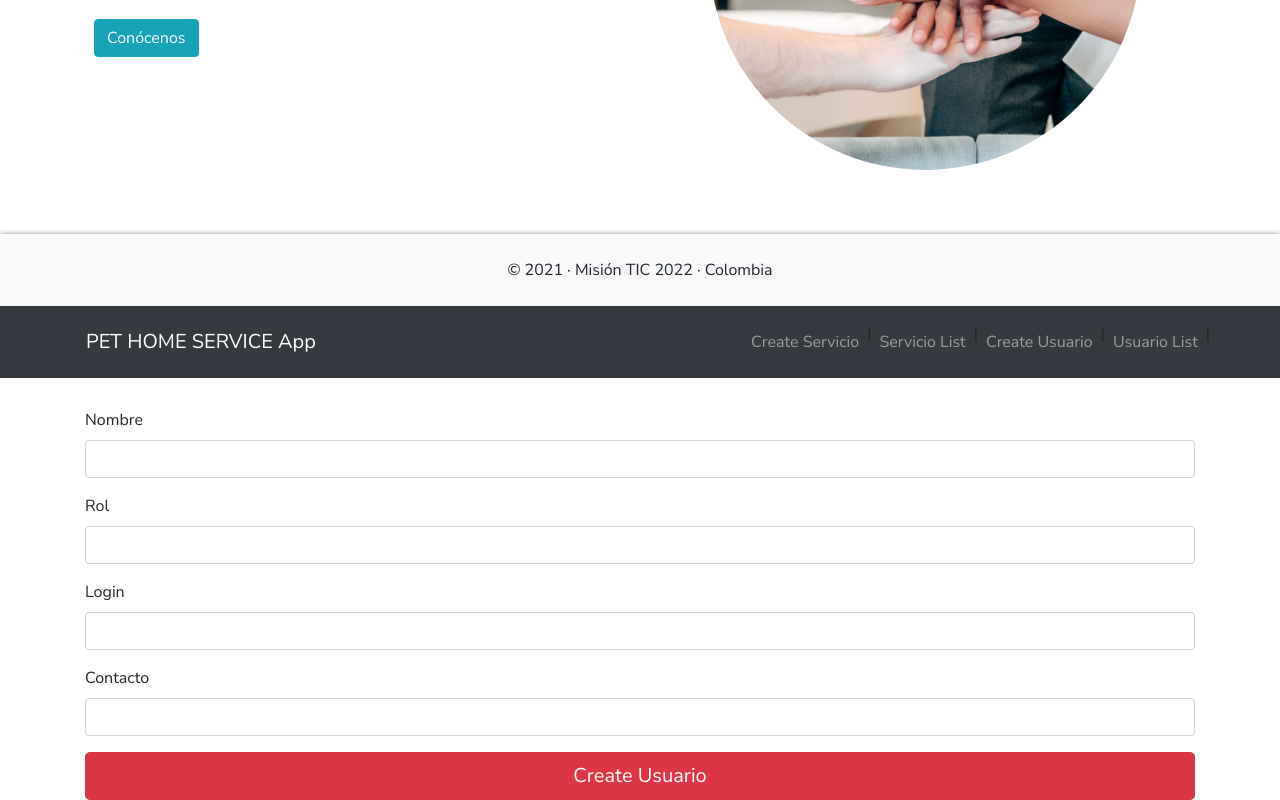
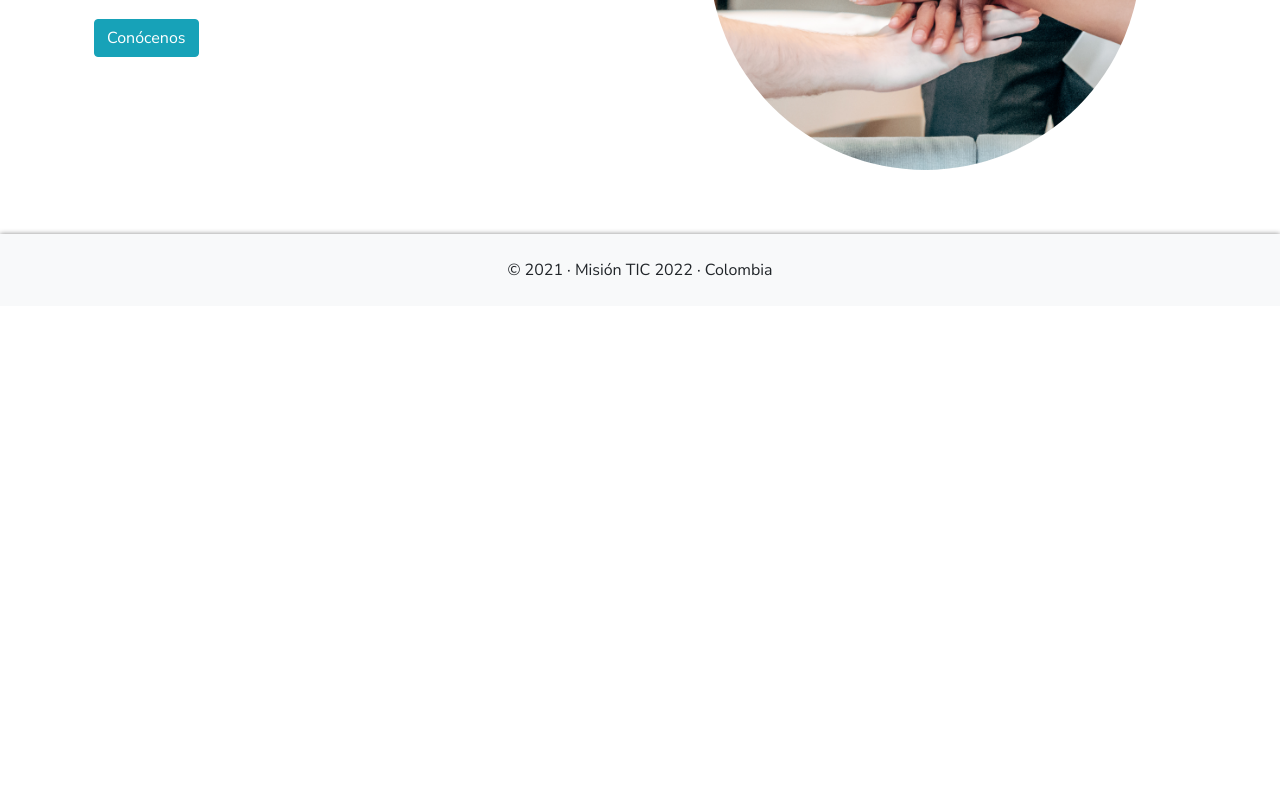
Before and after one commit to AnteDC/Proyecto-Ciclo4, a React (Create React App) app: page / in a window 1280 px wide. Shown: the part 1514-2314 px from the top of the page. After the commit the page ends 1820 px from the top, so only its background shows below. Built offline with nearby package versions, Linux system fonts and the light colour scheme.

Commit message:
Se corrigen className, se organizan rutas, se integran navbar y footer dentro de las paginas y se crea pagina para visualizar servicios

```diff
--- a/src/App.js
+++ b/src/App.js
@@ -1,105 +1,41 @@
 import React from "react";
-import Nav from "react-bootstrap/Nav";
-import Navbar from "react-bootstrap/Navbar";
-import Container from "react-bootstrap/Container";
-import Row from "react-bootstrap/Row";
-import Col from "react-bootstrap/Col";
 import "bootstrap/dist/css/bootstrap.css";
 import "./App.css";
 import "./estilos_victor.css";
-import NavbarUser from "./components/NavbarUser";
 import Portada from "./pages/usuario/portada";
-import FooterUser from "./components/FooterUser";
+import Servicios from "./pages/usuario/servicios";
 
-import { BrowserRouter as Router, Switch, Route, Link } from "react-router-dom";
+import { BrowserRouter as Router, Switch, Route } from "react-router-dom";
 
 import CreateUsuario from "./components/create-usuario.component";
 import EditUsuario from "./components/edit-usuario.component";
 import UsuarioList from "./components/usuario-list.component";
-
 
 import CreateServicio from "./components/create-servicio.component";
 import EditServicio from "./components/edit-servicio.component";
 import ServicioList from "./components/servicio-list.component";
 
 function App() {
-  return (<Router>
+  return (
+    <Router>
       <div className="App">
-      <NavbarUser />
+        <Switch>
+          <Route exact path="/">
             <Portada />
-      <FooterUser />
-
-      <header className="App-header">
-        <Navbar bg="dark" variant="dark">
-          <Container>
-
-            <Navbar.Brand>
-              <Link to={"/create-usuario"} className="nav-link">
-                PET HOME SERVICE App
-              </Link>
-            </Navbar.Brand>
-
-
-            <Nav className="justify-content-end">
-              <Nav>
-                <Link to={"/create-servicio"} className="nav-link">
-                  Create Servicio
-                </Link>
-              </Nav>  |
-
-              <Nav>
-                <Link to={"/servicio-list"} className="nav-link">
-                  Servicio List
-                </Link>  |
-              </Nav>
-
-              <Nav>
-                <Link to={"/create-usuario"} className="nav-link">
-                  Create Usuario
-                </Link>
-              </Nav>  |
-
-              {/* <Nav>
-                <Link to={"/edit-usuario/:id"} className="nav-link">
-                  Edit Usuario
-                </Link>
-              </Nav> */}
-
-              <Nav>
-                <Link to={"/usuario-list"} className="nav-link">
-                  Usuario List
-                </Link>  |
-              </Nav>
-            </Nav>
-
-          </Container>
-        </Navbar>
-      </header>
-
-      <Container>
-        <Row>
-          <Col md={12}>
-            <div className="wrapper">
-              <Switch>
-                <Route exact path='/' component={CreateUsuario} />
+          </Route>
+          <Route path="/servicios">
+            <Servicios />
+          </Route>
           <Route path="/create-usuario" component={CreateUsuario} />
           <Route path="/edit-usuario/:id" component={EditUsuario} />
           <Route path="/usuario-list" component={UsuarioList} />
-
-
-                <Route exact path='/' component={CreateServicio} />
           <Route path="/create-servicio" component={CreateServicio} />
           <Route path="/edit-servicio/:id" component={EditServicio} />
           <Route path="/servicio-list" component={ServicioList} />
-
         </Switch>
       </div>
-          </Col>
-        </Row>
-      </Container>
-    </div>
-  </Router>)
-  ;
+    </Router>
+  );
 }
 
 export default App;
--- a/src/components/FooterUser.jsx
+++ b/src/components/FooterUser.jsx
@@ -3,8 +3,8 @@ import React from 'react'
 const FooterUser = () => {
     return (
         <div>
-            <footer class="bg-light py-4 sombra">
-                <p class="text-center m-0">&copy; 2021 <span>&#183;</span> Misión TIC 2022 <span>&#183;</span> Colombia </p>
+            <footer className="bg-light py-4 sombra">
+                <p className="text-center m-0">&copy; 2021 <span>&#183;</span> Misión TIC 2022 <span>&#183;</span> Colombia </p>
             </footer>
         </div>
     )
--- a/src/components/create-usuario.component.js
+++ b/src/components/create-usuario.component.js
@@ -64,7 +64,7 @@ export default class CreateUsuario extends Component {
   }
 
   render() {
-    return (<div classNombre="form-wrapper">
+    return (<div className="form-wrapper">
       <Form onSubmit={this.onSubmit}>
         <Form.Group controlId="Nombre">
           <Form.Label>Nombre</Form.Label>
--- a/src/components/edit-usuario.component.js
+++ b/src/components/edit-usuario.component.js
@@ -78,7 +78,7 @@ export default class EditUsuario extends Component {
 
 
   render() {
-    return (<div classNombre="form-wrapper">
+    return (<div className="form-wrapper">
       <Form onSubmit={this.onSubmit}>
         <Form.Group controlId="Nombre">
           <Form.Label>Nombre</Form.Label>
--- a/src/components/modales/Login.jsx
+++ b/src/components/modales/Login.jsx
@@ -1,6 +1,7 @@
 import Button from "react-bootstrap/Button";
 import Modal from "react-bootstrap/Modal";
 import React, { useState } from "react";
+import { NavLink } from "react-router-dom";
 
 const ModalLogin = () => {
   const [show, setShow] = useState(false);
@@ -19,19 +20,17 @@ const ModalLogin = () => {
           <Modal.Title><b>Ingresar</b></Modal.Title>
         </Modal.Header>
         <Modal.Body>
-          <div class="form-floating mb-3">
-            <input type="text" class="form-control" id="floatingInput" placeholder="Usuario" />
-            <label for="floatingInput">Usuario</label>
+          <div className="form-floating mb-3">
+            <input type="text" className="form-control" id="floatingInput" placeholder="Usuario" />
+            <label htmlFor="floatingInput">Usuario</label>
           </div>
-          <div class="form-floating">
-            <input type="password" class="form-control" id="floatingPassword" placeholder="Contraseña" />
-            <label for="floatingPassword">Contraseña</label>
+          <div className="form-floating">
+            <input type="password" className="form-control" id="floatingPassword" placeholder="Contraseña" />
+            <label htmlFor="floatingPassword">Contraseña</label>
           </div>
         </Modal.Body>
         <Modal.Footer>
-          <Button variant="info">
-            Ingresar
-          </Button>
+          <NavLink className="btn btn-info" to="/servicio-list">Ingresar</NavLink>
           <Button variant="danger" onClick={handleClose}>
             Cancelar
           </Button>
--- a/src/components/servicio-list.component.js
+++ b/src/components/servicio-list.component.js
@@ -2,6 +2,7 @@ import React, { Component } from "react";
 import axios from "axios";
 import Table from "react-bootstrap/Table";
 import ServicioTableRow from "./ServicioTableRow";
+import NavbarAdmin from "./NavbarAdmin";
 
 export default class ServicioList extends Component {
   constructor(props) {
@@ -33,8 +34,13 @@ export default class ServicioList extends Component {
   render() {
     return (
       <div>
+        <NavbarAdmin />
+        <div className="container">
+          <div className="d-flex justify-content-between align-items-center">
             <h1 className="py-3">Servicios</h1>
-        <div classCategoria="table-wrapper">
+            <div className="btn btn-info">Modal crear</div>
+          </div>
+          <div className="">
             <Table striped bordered hover>
               <thead>
                 <tr>
@@ -50,6 +56,7 @@ export default class ServicioList extends Component {
             </Table>
           </div>
         </div>
+      </div>
     );
   }
 }
--- a/src/components/usuario-list.component.js
+++ b/src/components/usuario-list.component.js
@@ -2,6 +2,7 @@ import React, { Component } from "react";
 import axios from "axios";
 import Table from "react-bootstrap/Table";
 import UsuarioTableRow from "./UsuarioTableRow";
+import NavbarAdmin from "./NavbarAdmin";
 
 export default class UsuarioList extends Component {
   constructor(props) {
@@ -33,8 +34,13 @@ export default class UsuarioList extends Component {
   render() {
     return (
       <div>
+        <NavbarAdmin />
+        <div className="container">
+        <div className="d-flex justify-content-between align-items-center">
             <h1 className="py-3">Usuarios</h1>
-        <div classNombre="table-wrapper">
+            <div className="btn btn-info">Modal crear</div>
+          </div>
+          <div className="">
             <Table striped bordered hover>
               <thead>
                 <tr>
@@ -49,6 +55,7 @@ export default class UsuarioList extends Component {
             </Table>
           </div>
         </div>
+      </div>
     );
   }
 }
--- a/src/estilos_victor.css
+++ b/src/estilos_victor.css
@@ -159,3 +159,7 @@
     -webkit-box-shadow: 0 0 5px#888;
     box-shadow: 0 0 5px #888;
   }
+
+  .cuerpo{
+    height: calc(100vh - 64px - 72px);
+  }
--- a/src/pages/usuario/portada.jsx
+++ b/src/pages/usuario/portada.jsx
@@ -4,10 +4,13 @@ import ModalEquipo from '../../components/modales/Equipo';
 import Imagen1 from '../../images/imagen1.png';
 import Imagen2 from '../../images/imagen2.png';
 import Imagen3 from '../../images/imagen3.png';
+import NavbarUser from '../../components/NavbarUser';
+import FooterUser from '../../components/FooterUser';
 
 const Portada = () => {
     return (
         <div>
+            <NavbarUser />
             <div className="container my-5">
                 <div className="row">
                     <div className="col-md-6 ps-4 d-flex justify-content-center align-items-center order-2 order-md-1">
@@ -60,6 +63,7 @@ const Portada = () => {
                     </div>
                 </div>
             </div>
+            <FooterUser />
         </div>
     )
 }
--- /dev/null
+++ b/src/pages/usuario/servicios.jsx
@@ -0,0 +1,17 @@
+import React from 'react';
+import NavbarUser from '../../components/NavbarUser';
+import FooterUser from '../../components/FooterUser';
+
+const Servicios = () => {
+    return (
+        <div>
+            <NavbarUser />
+                <div className="container cuerpo">
+                    <h1 className="py-3">Servicios</h1>
+                </div>
+            <FooterUser />
+        </div>
+    )
+}
+
+export default Servicios
```
Also changed, not shown: src/components/NavbarAdmin.jsx (+32 -13 lines). Lines whose indentation alone changed are shown as unchanged.
